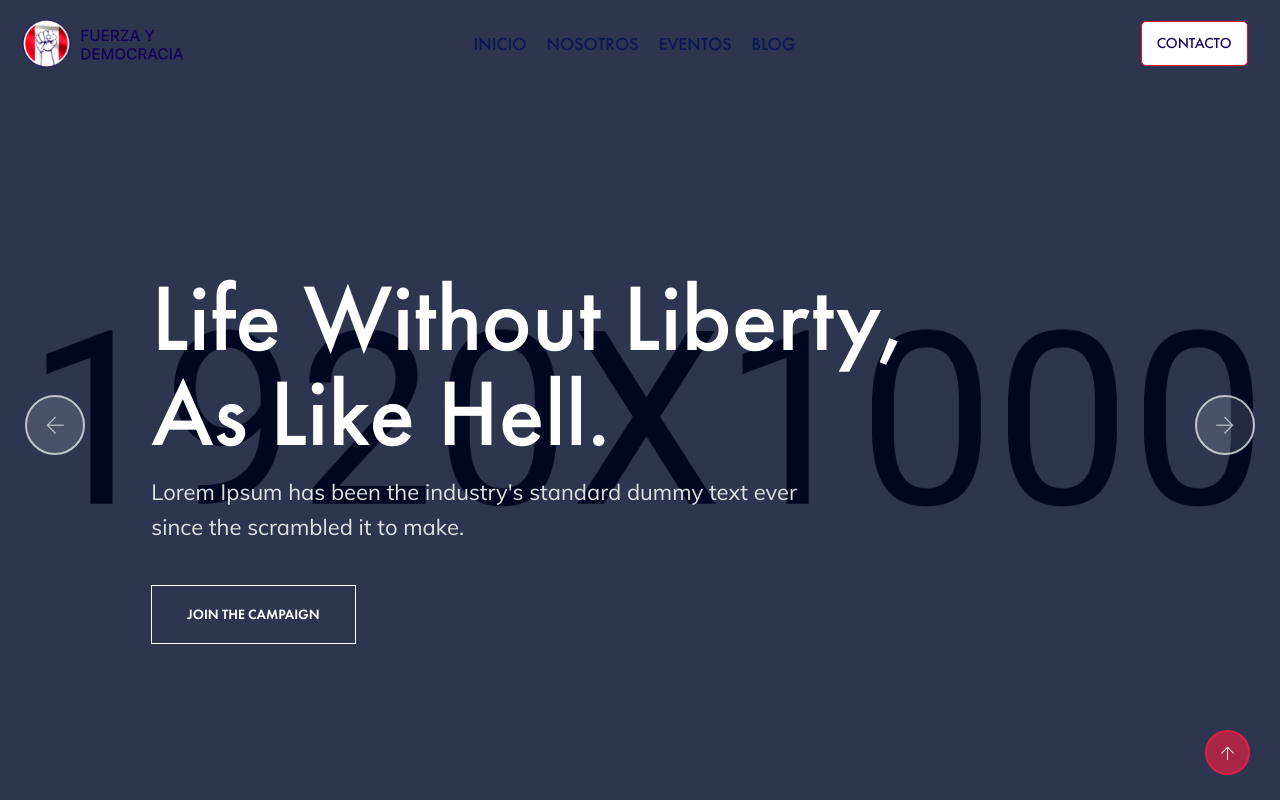
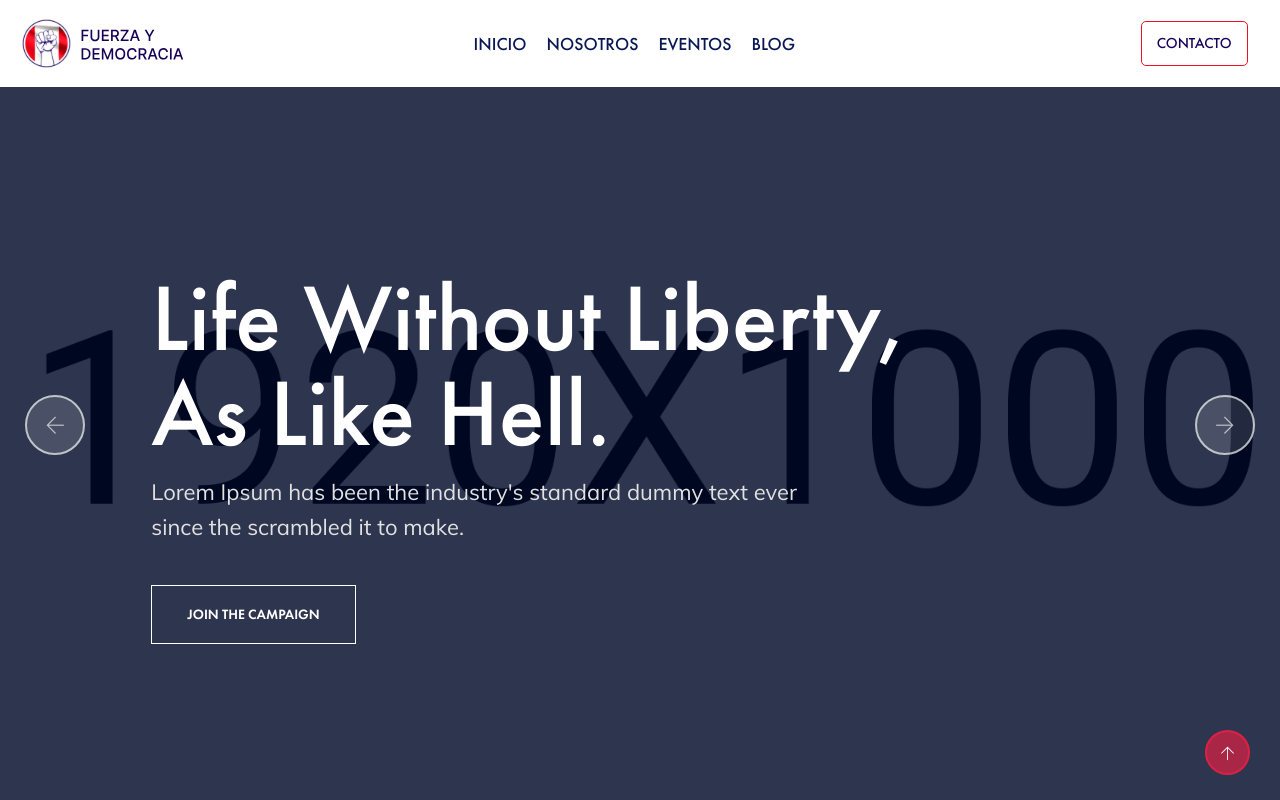
Before and after one commit to deboraabarca/fuerza--democracia-page, a React (Create React App) app: page /home in a window 1280 px wide. Shown: the top 800 px of the page. Built offline with nearby package versions, Linux system fonts and the light colour scheme.

Commit message:
style: :art: Finished Header style

```diff
--- a/src/sass/helpers/_variables.scss
+++ b/src/sass/helpers/_variables.scss
@@ -77,8 +77,8 @@ $black: #000;
 $small-black: #333;
 $cyan: #848892; //
 
-$theme-primary-color: #DE2045; //
-$theme-primary-color-s2: #274DCF; //
+$theme-primary-color: #F40E22; //
+$theme-primary-color-s2: #170059; //
 $theme-primary-color-s3: #00C99F; //
 $theme-primary-color-gradient:linear-gradient(90deg, rgba(45, 73, 189, 1) 0%, rgba(222, 32, 69, 1) 100%); //
 $body-bg-color: #fff;
--- a/src/sass/layout/_header.scss
+++ b/src/sass/layout/_header.scss
@@ -175,7 +175,7 @@
 	/* style for navigation less than 992px */
 	/*navbar collaps less then 992px*/
 	/*** cart-search-contact ***/
-	background-color: transparent;
+	background-color: #fff;
 }
 
 .wpo-site-header .navigation {
```
